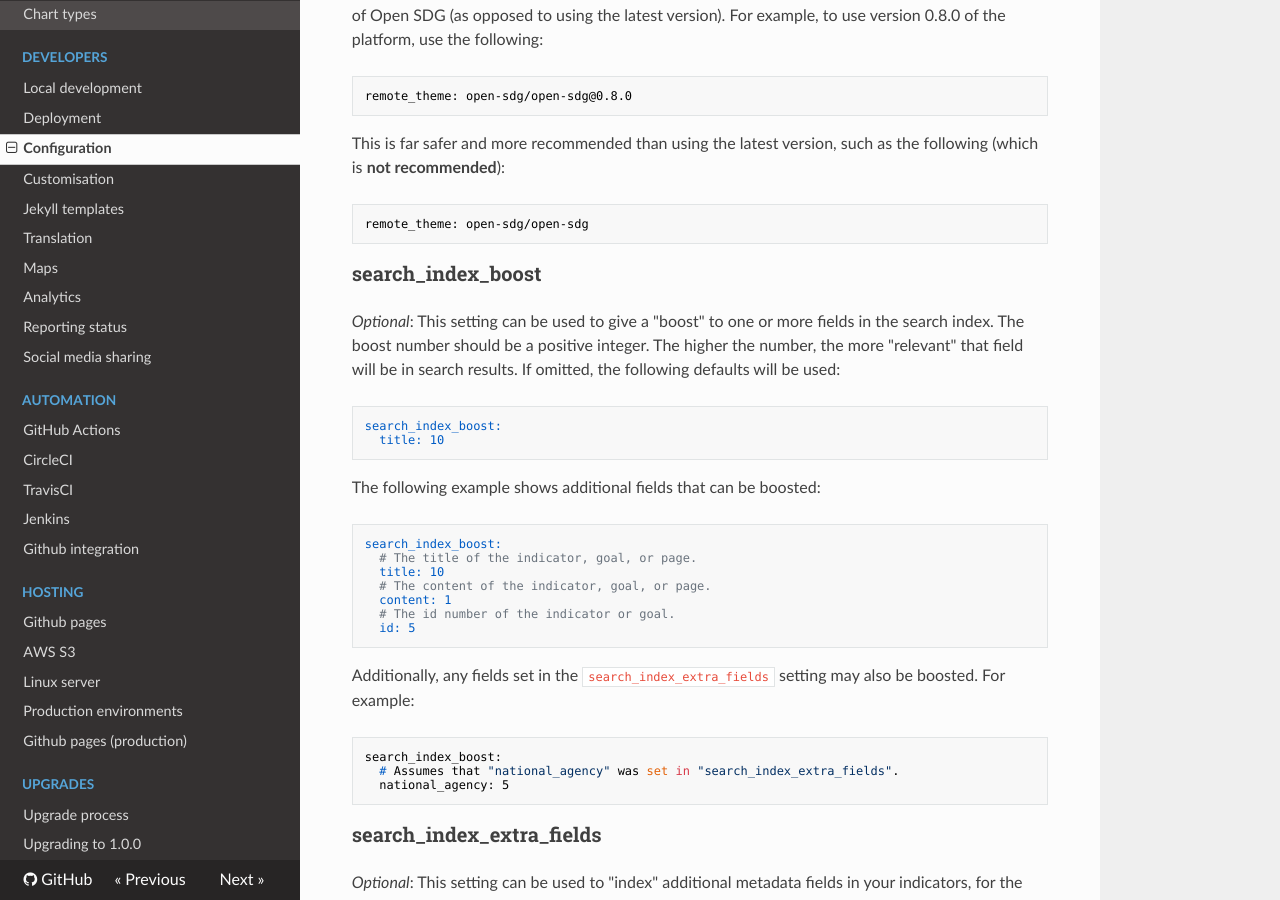
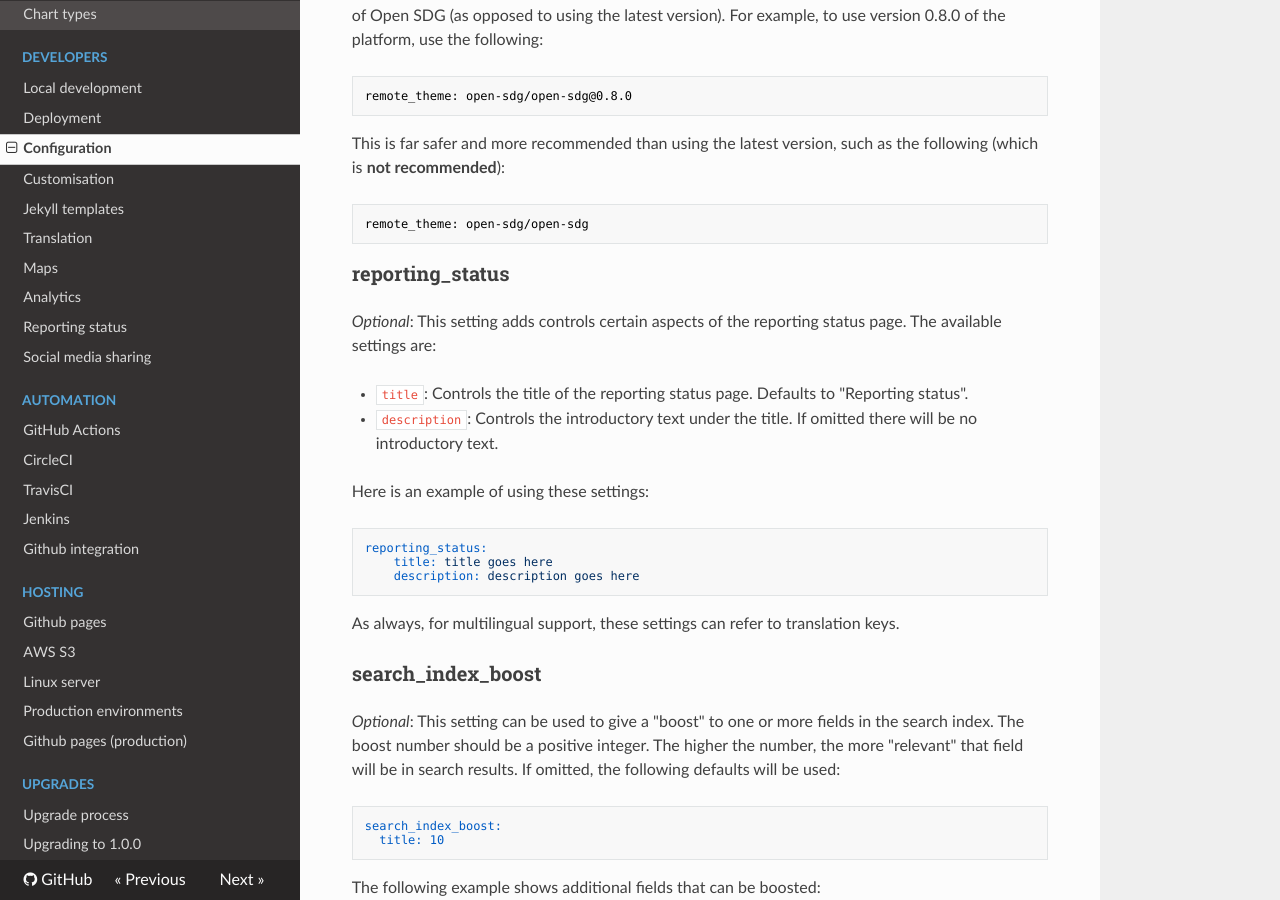
Before and after one commit to open-sdg/open-sdg, an MkDocs documentation site: the page built from docs/configuration.md, in a window 1280 px wide and 900 px high, scrolled down 8118 px. Built offline with MkDocs 1.6.1, drawn with Linux system fonts in a browser that asks for light colours; nearby versions of some CDN libraries; old or Windows-style settings are respelled for this version of MkDocs.

Commit message:
Documentation of reporting status configuration

````diff
--- a/docs/configuration.md
+++ b/docs/configuration.md
@@ -345,6 +345,23 @@ This is far safer and more recommended than using the latest version, such as th
 remote_theme: open-sdg/open-sdg
 ```
 
+### reporting_status
+
+_Optional_: This setting adds controls certain aspects of the reporting status page. The available settings are:
+
+* `title`: Controls the title of the reporting status page. Defaults to "Reporting status".
+* `description`: Controls the introductory text under the title. If omitted there will be no introductory text.
+
+Here is an example of using these settings:
+
+```yaml
+reporting_status:
+    title: title goes here
+    description: description goes here
+```
+
+As always, for multilingual support, these settings can refer to translation keys.
+
 ### search_index_boost
 
 _Optional_: This setting can be used to give a "boost" to one or more fields in the search index. The boost number should be a positive integer. The higher the number, the more "relevant" that field will be in search results. If omitted, the following defaults will be used:
````
